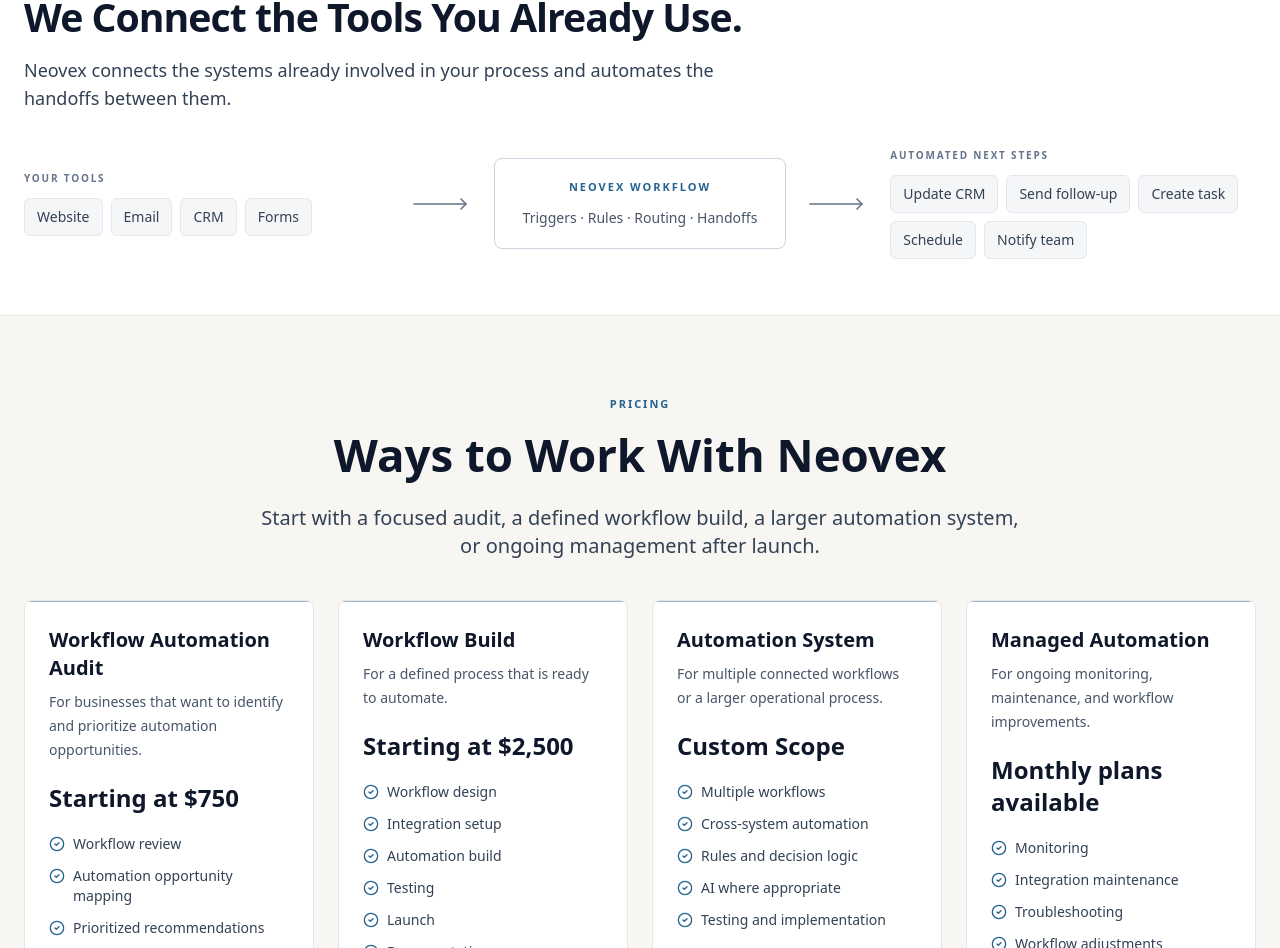
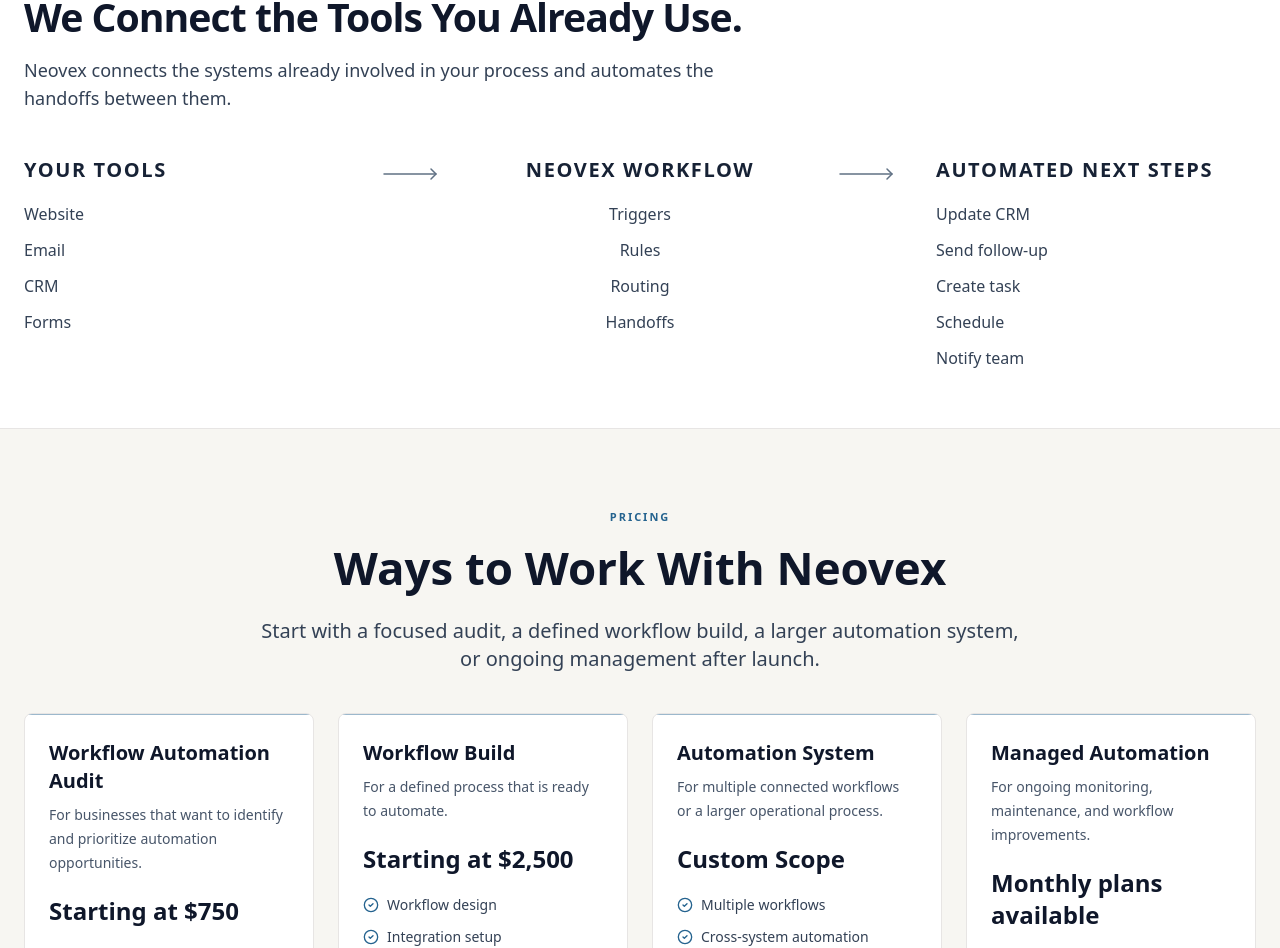
Before and after one commit to VVG-1/neovex-site, a React (Vite) app: page / in a window 1280 px wide. Shown: the part 7470-8418 px from the top of the page. Built offline with nearby package versions, Linux system fonts and the light colour scheme.

Commit message:
Refine tools flow visual hierarchy

```diff
--- a/src/components/ExampleWorkflow.jsx
+++ b/src/components/ExampleWorkflow.jsx
@@ -1,6 +1,8 @@
 import React from "react";
 
 const tools = ["Website", "Email", "CRM", "Forms"];
+
+const workflow = ["Triggers", "Rules", "Routing", "Handoffs"];
 
 const nextSteps = ["Update CRM", "Send follow-up", "Create task", "Schedule", "Notify team"];
 
@@ -20,10 +22,10 @@
           </p>
         </div>
 
-        <div className="mt-9 grid gap-4 lg:grid-cols-[minmax(0,1fr)_72px_minmax(280px,0.8fr)_72px_minmax(0,1fr)] lg:items-center">
+        <div className="mt-11 grid gap-6 lg:grid-cols-[minmax(0,1fr)_88px_minmax(0,1fr)_88px_minmax(0,1fr)] lg:items-start">
           <FlowZone label="YOUR TOOLS" items={tools} />
           <Connector />
-          <WorkflowCenter />
+          <FlowZone label="NEOVEX WORKFLOW" items={workflow} centered />
           <Connector />
           <FlowZone label="AUTOMATED NEXT STEPS" items={nextSteps} />
         </div>
@@ -32,32 +34,18 @@
   );
 }
 
-function FlowZone({ label, items }) {
+function FlowZone({ label, items, centered = false }) {
   return (
-    <div>
-      <div className="text-[10px] font-semibold uppercase tracking-[0.18em] text-slate-500">{label}</div>
-      <div className="mt-3 flex flex-wrap gap-2">
+    <div className={centered ? "lg:text-center" : ""}>
+      <div className="text-lg md:text-xl font-bold uppercase tracking-[0.08em] text-[#172235]">
+        {label}
+      </div>
+      <div className={`mt-4 flex flex-col gap-2 text-base leading-7 text-slate-700 ${centered ? "lg:items-center" : ""}`}>
         {items.map((item) => (
-          <span
-            key={item}
-            className="rounded-md border border-slate-200 bg-[#F5F6F7] px-3 py-2 text-sm font-medium text-slate-700"
-          >
+          <div key={item} className="font-medium">
             {item}
-          </span>
+          </div>
         ))}
-      </div>
-    </div>
-  );
-}
-
-function WorkflowCenter() {
-  return (
-    <div className="rounded-lg border border-slate-300 bg-white px-5 py-5 text-center">
-      <div className="text-[11px] font-semibold uppercase tracking-[0.18em] text-[#25638f]">
-        NEOVEX WORKFLOW
-      </div>
-      <div className="mt-3 text-sm font-medium text-slate-600">
-        Triggers · Rules · Routing · Handoffs
       </div>
     </div>
   );
@@ -66,7 +54,7 @@
 function Connector() {
   return (
     <div
-      className="flex justify-start py-1 text-[#607184] lg:justify-center lg:py-0"
+      className="flex justify-start py-1 text-[#607184] lg:justify-center lg:pt-2"
       aria-hidden="true"
     >
       <svg
```
